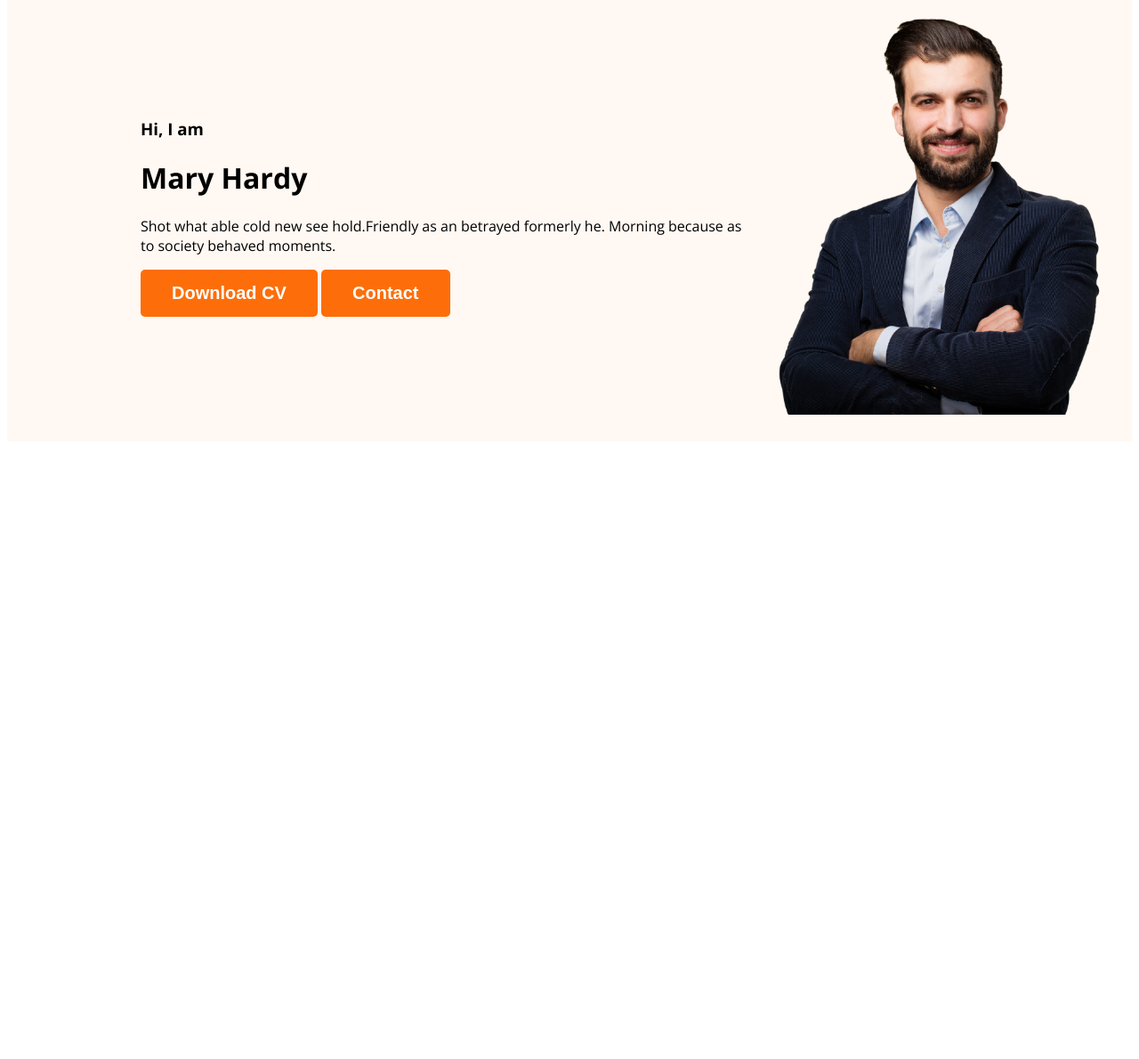
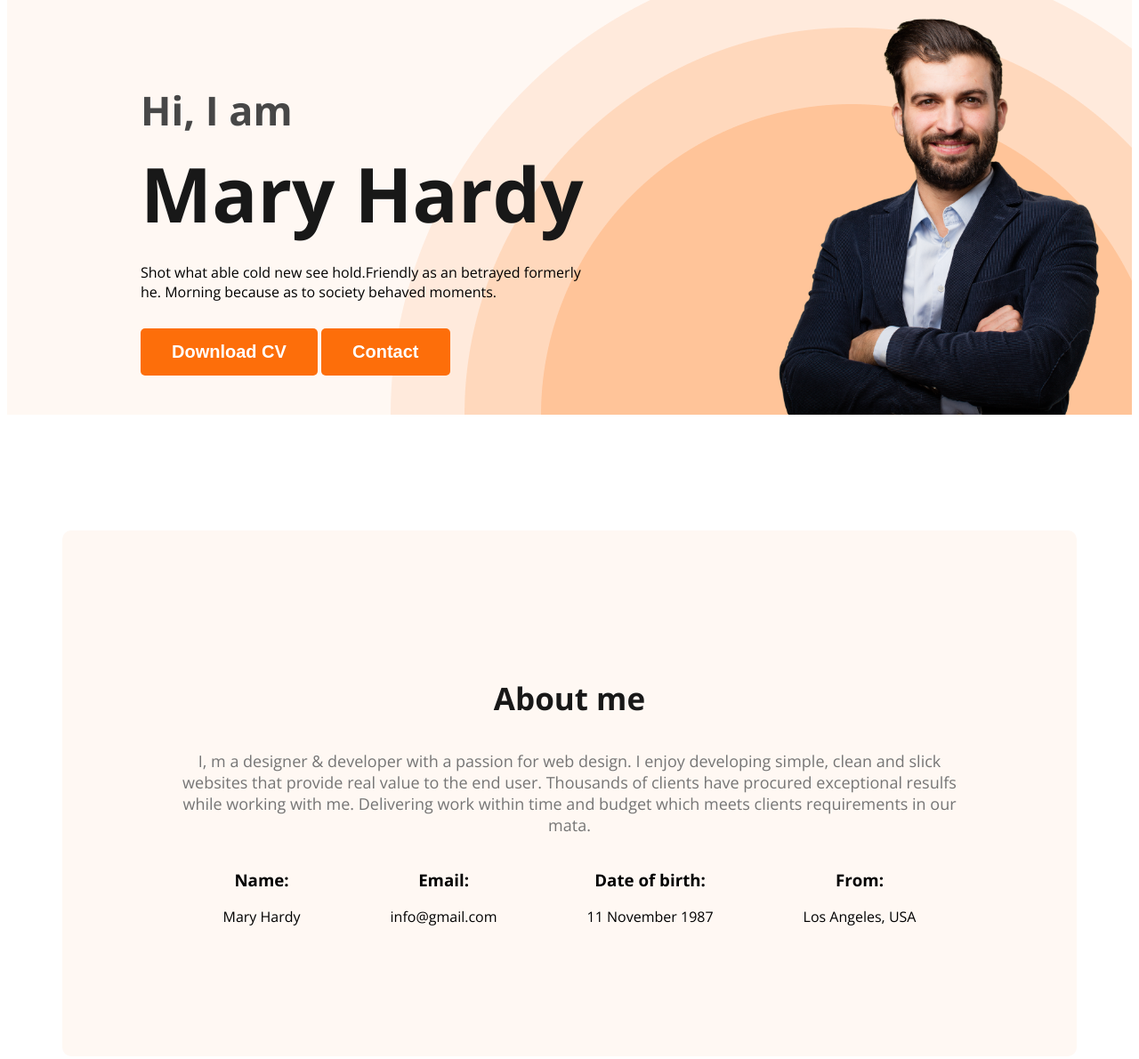
Before and after one commit to 97farhan/Developer-portfolio, a plain HTML site: page index.html in a window 1280 px wide. Shown: the part 186-1376 px from the top of the page at 89% size. Before the commit the page ends 800 px from the top, so only its background shows below. Drawn offline with nearby package versions, Linux system fonts and the light colour scheme.

Commit message:
about me section added

```diff
--- a/index.html
+++ b/index.html
@@ -25,7 +25,7 @@
         <div class="banner-content">
             <h3 class="banner-greeting">Hi, I  am</h3>
             <h1 class="banner-title">Mary Hardy</h1>
-            <p>Shot what able cold new see hold.Friendly as an betrayed formerly he. Morning because as to society behaved moments.</p>
+            <p class="banner-description">Shot what able cold new see hold.Friendly as an betrayed formerly he. Morning because as to society behaved moments.</p>
             <button class="btn-primary">Download CV</button>
             <button class="btn-primary">Contact</button>
         </div>
@@ -35,7 +35,28 @@
   </header>
 
   <main>
-
+    <section class="about">
+        <h3 class="section-title">About me</h3>
+        <p class="section-description">I, m a designer & developer with a passion for web design. I enjoy developing simple, clean and slick websites that provide real value to the end user. Thousands of clients have procured exceptional resulfs while working with me. Delivering work within time and budget which meets clients requirements in our mata.</p>
+        <div class="about-info-conteiner">
+            <div class="about-info">
+                <h3 class="info-title">Name:</h3>
+                <p class="info-description">Mary Hardy</p>
+            </div>
+            <div class="about-info">
+                <h3 class="info-title">Email:</h3>
+                <p class="info-description">info@gmail.com</p>
+            </div>
+            <div class="about-info">
+                <h3 class="info-title">Date of birth:</h3>
+                <p class="info-description">11 November 1987</p>
+            </div>
+            <div class="about-info">
+                <h3 class="info-title">From:</h3>
+                <p class="info-description">Los Angeles, USA</p>
+            </div>
+        </div>
+    </section>
   </main>
 
   <footer>
--- a/portfolio.css
+++ b/portfolio.css
@@ -17,9 +17,16 @@ body {
     padding: 15px 35px;
 }
 
+.section-title {
+    color: #181818;
+    text-align: center;
+    font-size: 35px;
+    font-weight: 700;
+}
+
 
 /* nav releted style */
-nav{
+nav {
     display: flex;
     justify-content: space-between;
     align-items: center;
@@ -47,15 +54,73 @@ nav a {
     text-decoration: none;
     color: #474747;
 }
+
 /* header related styles */
-.header{
+.header {
     background-color: #FFF8F3;
+    background-image: url("images/header_bg.png");
+    background-repeat: no-repeat;
+    background-position: bottom right;
 }
-.banner{
-    padding: 30px 30px 30px 150px;
+
+.banner {
+    padding: 30px 30px 0px 150px;
     display: flex;
     align-items: center;
+    justify-content: space-between;
 }
-.banner .profile-pic{
+
+.banner-content {
+    max-width: 500px;
+
+}
+
+.banner .profile-pic {
     width: 400px;
 }
+
+.banner-greeting {
+    color: #474747;
+    font-size: 45px;
+    margin-bottom: 0;
+}
+
+.banner-title {
+    font-size: 85px;
+    font-weight: 700;
+    color: #181818;
+    margin-top: 5px;
+    margin-bottom: 20px;
+}
+
+.banner-description {
+    margin-bottom: 30px;
+
+}
+
+/* main section styles */
+/* about section styles */
+.section-description {
+    color: #757575;
+    text-align: center;
+    font-size: 18px;
+    font-weight: 400;
+}
+main{
+    max-width: 1140px;
+    margin: 0 auto;
+}
+
+.about {
+    margin: 130px 0;
+    border-radius: 10px;
+    background: #FFF8F3;
+    padding: 130px;
+}
+.about-info-conteiner{
+    display: flex;
+    justify-content: space-around;
+}
+.about-info{
+    text-align: center;
+}
```
